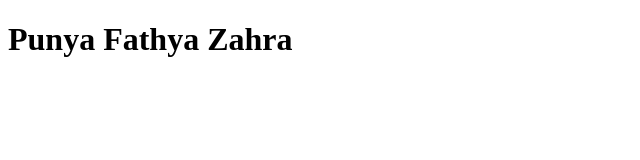
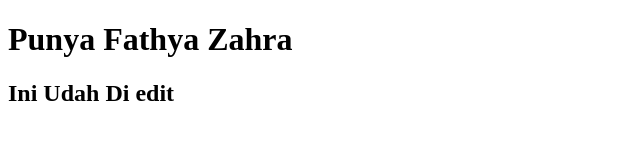
Before and after one commit to Fthya/Repo_fathya, a plain HTML site: page index.html in a window 1280 px wide. Shown: the whole page, without its empty margins (0-640 px from the left). Drawn offline with Linux system fonts and the light colour scheme.

Commit message:
Update index.html

```diff
--- a/index.html
+++ b/index.html
@@ -8,5 +8,6 @@
 </head>
 <body>
     <h1>Punya Fathya Zahra</h1>
+    <h2>Ini Udah Di edit</h2>
 </body>
 </html>
```
